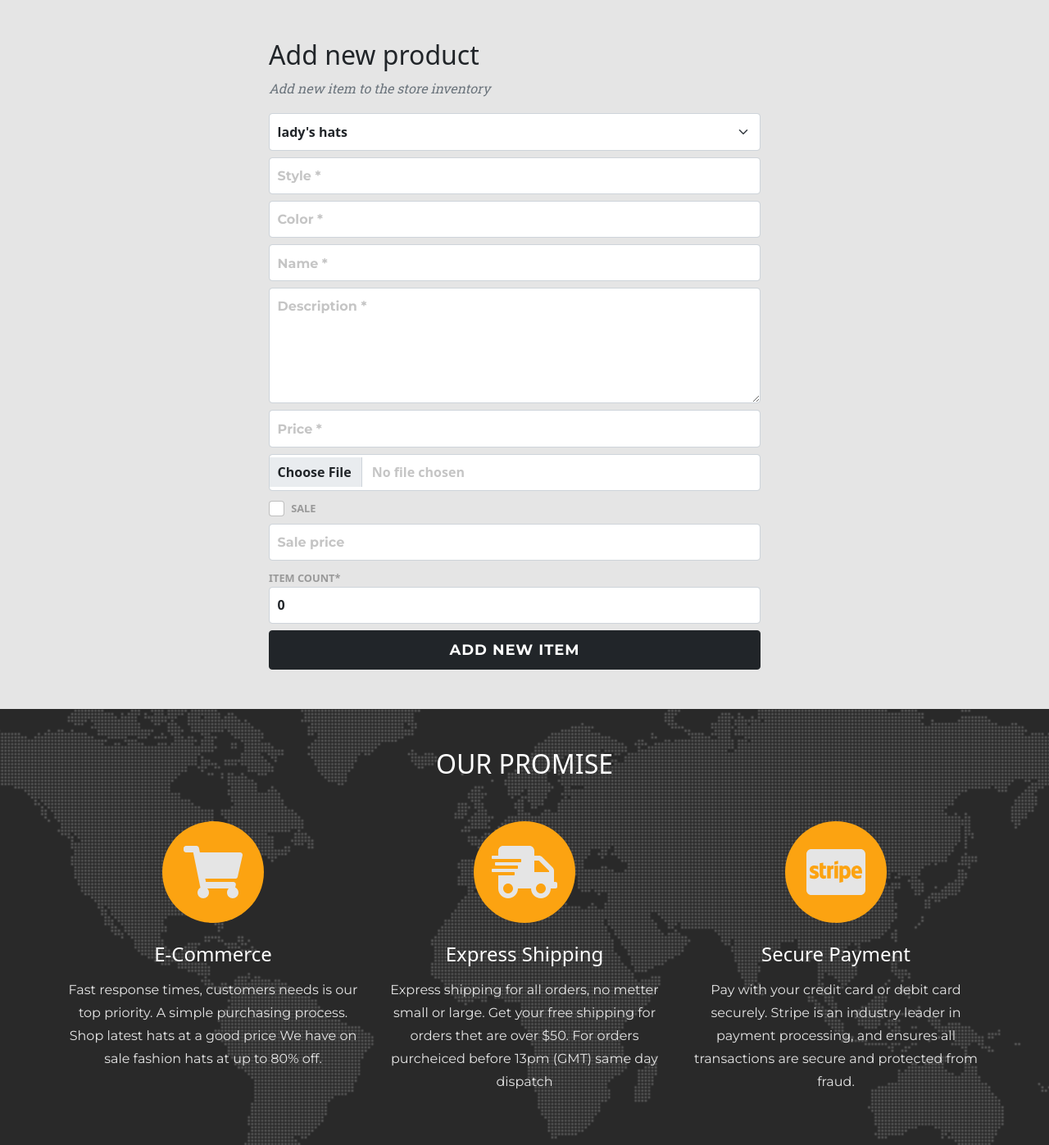
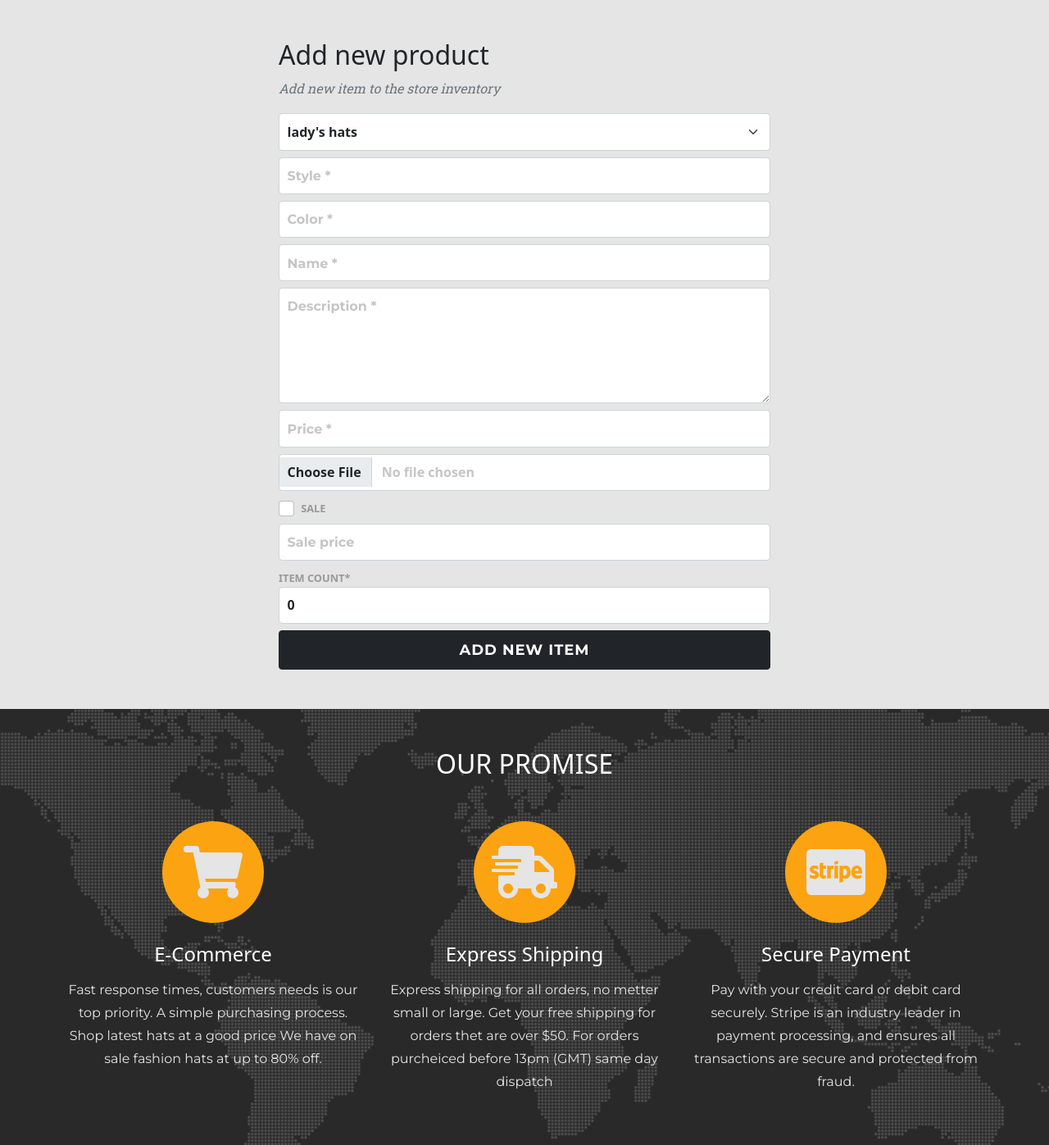
Before and after one commit to rp42dev/MS-4-Django-Full-Stack-Project, a Django app: page /shop/add/ in a window 1280 px wide. Shown: the part 96-1493 px from the top of the page at 82% size. Run offline with Django 3.2, Linux system fonts and the light colour scheme; a user stored in the database is signed in; data comes from the database, SQL or seed files in the repository; both versions use the stored data as it was after the commit; some libraries are stand-ins or nearby versions.

Commit message:
fixed urer, admin form alignment

```diff
--- a/administration/templates/admin/add.html
+++ b/administration/templates/admin/add.html
@@ -14,15 +14,17 @@
 <!-- Product Detail section-->
 <section class="page-section">
 
-    <div class="mx-auto col-12 col-sm-8 col-lg-6 px-2">
+    <div class="container">
+        <div class="w-container mx-auto">
             <h2 class="">Add new product</h2>
             <p class="text-muted text-italic">Add new item to the store inventory</p>
-        <form class="mt-3" action="{% url 'add_item' %}" method="POST" enctype="multipart/form-data" id="add_item" novalidate>
+            <form class="mt-3" action="{% url 'add_item' %}" method="POST" enctype="multipart/form-data" id="add_item"
+                novalidate>
                 {% csrf_token %}
                 {{ form|crispy }}
                 <button class="btn btn-xl btn-dark text-uppercase float-right">Add new Item</button>
             </form>
-
+        </div>
     </div>
 </section>
 
--- a/administration/templates/admin/edit.html
+++ b/administration/templates/admin/edit.html
@@ -13,7 +13,8 @@
 <!-- Edit Product - Quantity etc.... -->
 <!-- Product Detail section-->
 <section class="page-section">
-    <div class="mx-auto col-12 col-sm-8 col-lg-6 px-2">
+    <div class="container">
+        <div class="w-container mx-auto">
         <h2 class="">{{ item.name }}</h2>
         <p class="text-muted text-italic">Update Product Information | quantity | discounts</p>
 
@@ -36,7 +37,7 @@
             </label>
             <button id="btn-e" type="submit" class="btn btn-sm btn-danger text-uppercase disabled">Delete</button>
         </form>
-
+        </div>
     </div>
 </section>
 
--- a/customers/templates/profile/user_details.html
+++ b/customers/templates/profile/user_details.html
@@ -16,7 +16,8 @@
 <!-- Update User Details section-->
 <section class="page-section">
 
-    <div class="mx-auto col-12 col-sm-8 col-lg-6 px-2">
+    <div class="container">
+        <div class="w-container mx-auto">
             <h2 class="text-capitalize">{{ request.user}}</h2>
             <p class="text-muted text-italic">Update your contact Information</p>
             <form class="mt-3" action="{% url 'user_details' %}" method="POST" id="profile-update-form">
@@ -42,7 +43,7 @@
                 <button id="btn-e" class="btn btn-sm btn-danger text-uppercase disabled">Delete</button>
             </form>
         </div>
-
+    </div>
 </section>
 
 {% block postloadjs %}
--- a/reviews/templates/review/leave-review.html
+++ b/reviews/templates/review/leave-review.html
@@ -18,8 +18,8 @@
             {% include 'includes/review-product.html' %}
 
             <!-- If feedback was left return feedback instead -->
+
             <div class="col-md-6 mt-5">
-
                 {% if feedback_left %}
                 <div class="bg-white shadow-sm border rounded p-3">
                     <h2 class="">Your Review for</h2>
@@ -37,8 +37,8 @@
                             <p class="message fw-bolder font-monospace">{{ review}}</p>
                         </div>
                     </div>
+                </div>
 
-                </div>
                 {% else %}
                 <!-- Product add to cart POST form -->
                 <h2 class="">Submit Your Review</h2>
--- a/static/css/base.css
+++ b/static/css/base.css
@@ -425,3 +425,8 @@ section#promise .section-heading {
 .accordion-body {
   padding: 0;
 }
+
+
+.w-container {
+  max-width: 600px;
+}
```
Also changed, not shown: customers/static/css/customers.css (line endings or trailing spaces), db.sqlite3. Lines whose indentation alone changed are shown as unchanged.
